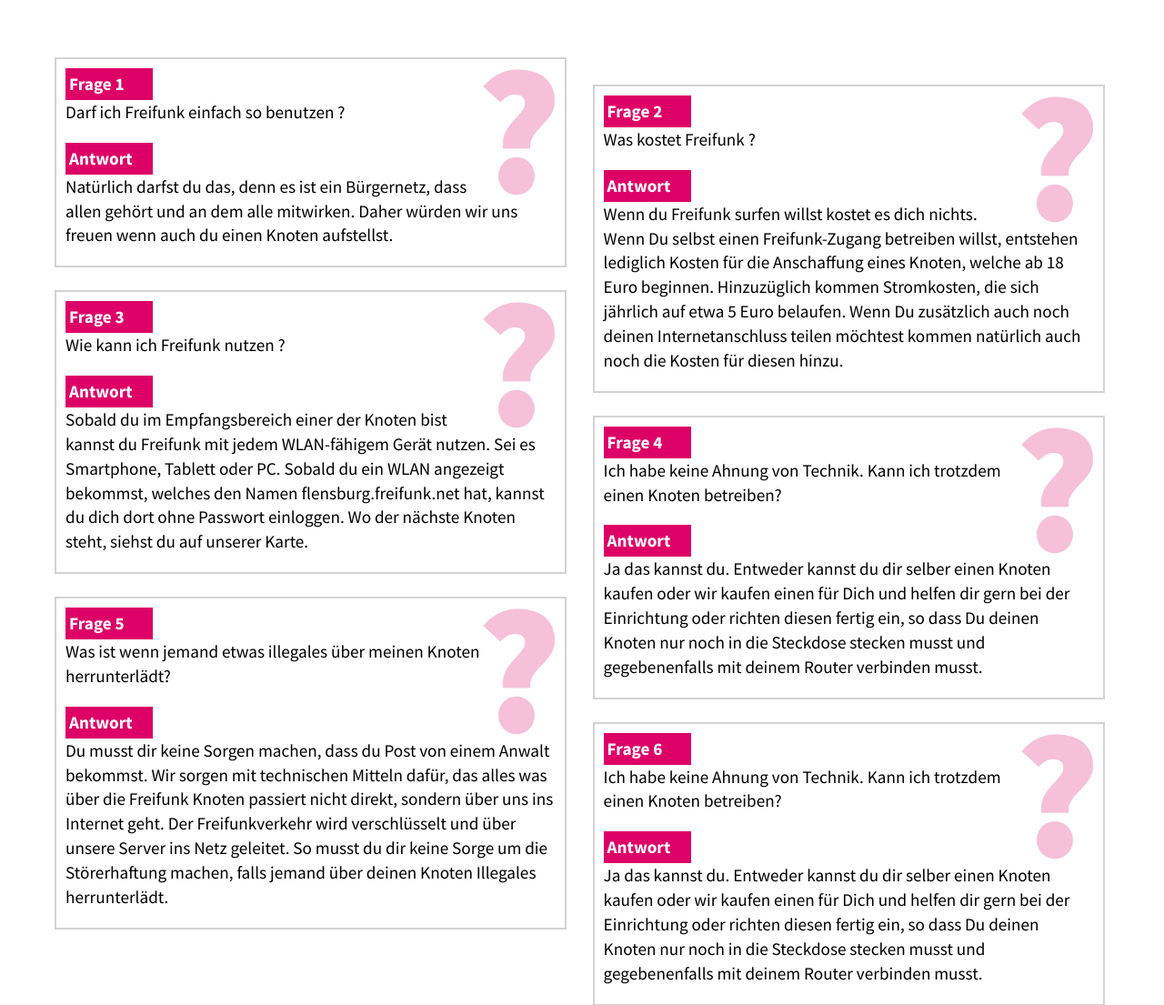
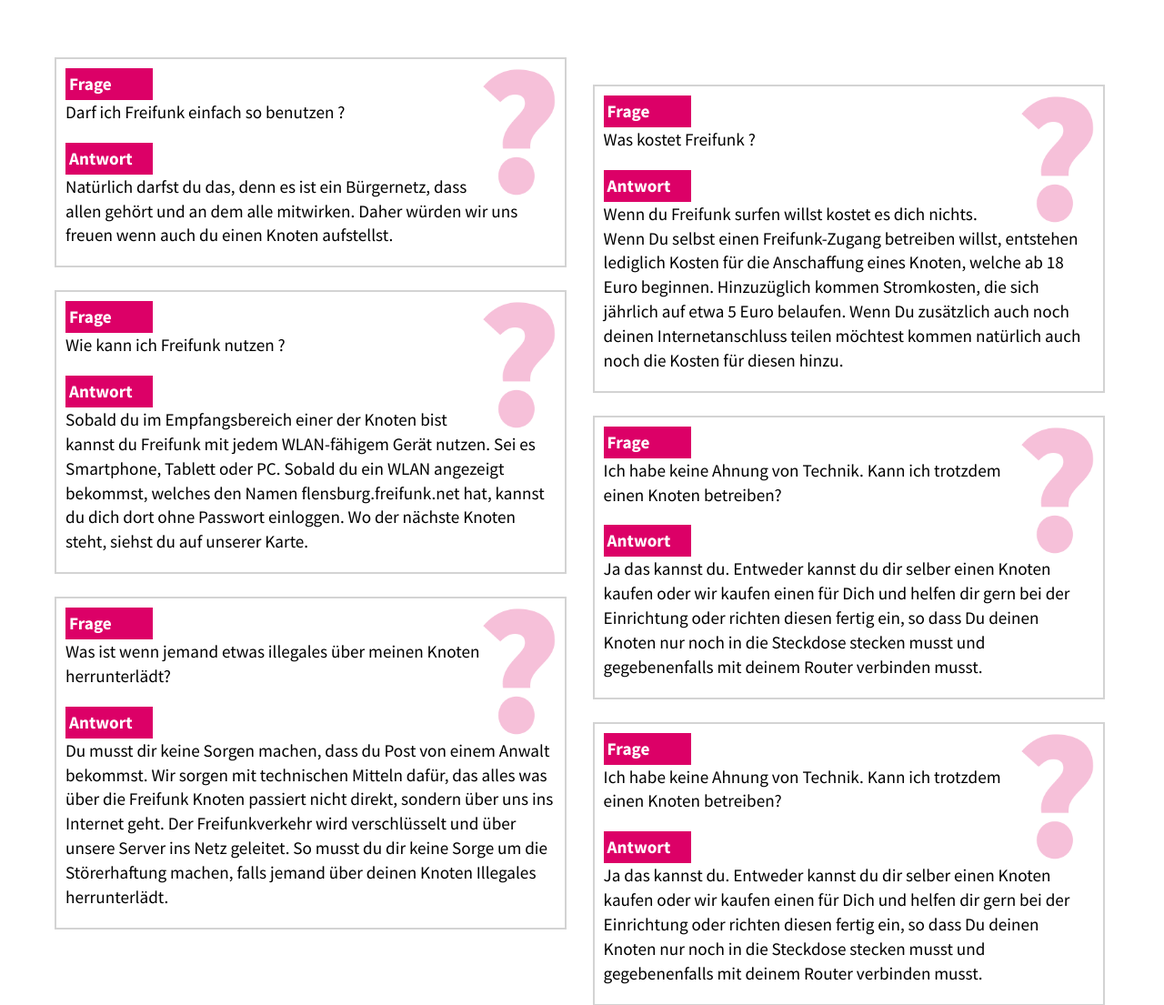
Before and after one commit to freifunk-flensburg/website, a PHP site: page / in a window 1280 px wide. Shown: the part 3552-4657 px from the top of the page at 91% size. Run offline with PHP 8.4, Linux system fonts and the light colour scheme; some libraries are stand-ins or nearby versions.

Commit message:
removed numbers from faq questions

```diff
--- a/content/faq.php
+++ b/content/faq.php
@@ -1,7 +1,7 @@
 <div class="faq_uneaven">
 	<div class="faq_content">
 	<img src="media/questionmark/questionmark.png"alt="">
-		<h4>Frage 1</h4>
+		<h4>Frage</h4>
 		<p>Darf ich Freifunk einfach so benutzen ?</p>
 		<h4>Antwort</h4>
 		<p>Natürlich darfst du das, denn es ist ein Bürgernetz, dass allen gehört und an dem alle mitwirken. Daher würden wir uns freuen wenn auch du einen Knoten aufstellst.</p>
@@ -11,7 +11,7 @@
 	<div class="faq_content">
 			<img src="media/questionmark/questionmark.png"alt="">
 
-			<h4>Frage 3</h4>
+			<h4>Frage</h4>
 			<p>Wie kann ich Freifunk nutzen ?</p>
 			<h4>Antwort</h4>
 			<p>Sobald du im Empfangsbereich einer der Knoten bist kannst du Freifunk mit jedem WLAN-fähigem Gerät nutzen. Sei es Smartphone, Tablett oder PC. Sobald du ein WLAN angezeigt bekommst, welches den Namen flensburg.freifunk.net hat, kannst du dich dort ohne Passwort einloggen. Wo der nächste Knoten steht, siehst du auf unserer Karte.</p>
@@ -20,7 +20,7 @@
 	<div class="faq_content">
 			<img src="media/questionmark/questionmark.png"alt="">
 
-			<h4>Frage 5</h4>
+			<h4>Frage</h4>
 			<p>Was ist wenn jemand etwas illegales über meinen Knoten herrunterlädt?</p>
 			<h4>Antwort</h4>
 			<p>Du musst dir keine Sorgen machen, dass du Post von einem Anwalt bekommst. Wir sorgen mit technischen Mitteln dafür, das alles was über die Freifunk Knoten passiert nicht direkt, sondern über uns ins Internet geht. Der Freifunkverkehr wird verschlüsselt und über unsere Server ins Netz geleitet. So musst du dir keine Sorge um die Störerhaftung machen, falls jemand über deinen Knoten Illegales herrunterlädt.</p>
@@ -32,7 +32,7 @@
 	<div class="faq_content">
 			<img src="media/questionmark/questionmark.png"alt="">
 
-			<h4>Frage 2</h4>
+			<h4>Frage</h4>
 			<p>Was kostet Freifunk ?</p>
 			<h4>Antwort</h4>
 			<p>Wenn du Freifunk surfen willst kostet es dich nichts. Wenn Du selbst einen Freifunk-Zugang betreiben willst, entstehen lediglich Kosten für die Anschaffung eines Knoten, welche ab 18 Euro beginnen. Hinzuzüglich kommen Stromkosten, die sich jährlich auf etwa 5 Euro belaufen. Wenn Du zusätzlich auch noch deinen Internetanschluss teilen möchtest kommen natürlich auch noch die Kosten für diesen hinzu.</p>
@@ -41,7 +41,7 @@
 	<div class="faq_content">
 			<img src="media/questionmark/questionmark.png"alt="">
 
-			<h4>Frage 4</h4>
+			<h4>Frage</h4>
 			<p>Ich habe keine Ahnung von Technik. Kann ich trotzdem einen Knoten betreiben?</p>
 			<h4>Antwort</h4>
 			<p>Ja das kannst du. Entweder kannst du dir selber einen Knoten kaufen oder wir kaufen einen für Dich und helfen dir gern bei der Einrichtung oder richten diesen fertig ein, so dass Du deinen Knoten nur noch in die Steckdose stecken musst und gegebenenfalls mit deinem Router verbinden musst.</p>
@@ -50,7 +50,7 @@
 	<div class="faq_content">
 			<img src="media/questionmark/questionmark.png"alt="">
 
-			<h4>Frage 6</h4>
+			<h4>Frage</h4>
 			<p>Ich habe keine Ahnung von Technik. Kann ich trotzdem einen Knoten betreiben?</p>
 			<h4>Antwort</h4>
 			<p>Ja das kannst du. Entweder kannst du dir selber einen Knoten kaufen oder wir kaufen einen für Dich und helfen dir gern bei der Einrichtung oder richten diesen fertig ein, so dass Du deinen Knoten nur noch in die Steckdose stecken musst und gegebenenfalls mit deinem Router verbinden musst. </p>
```
